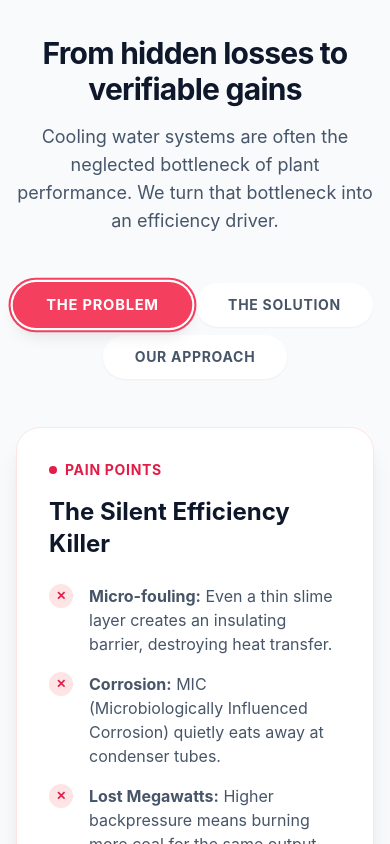
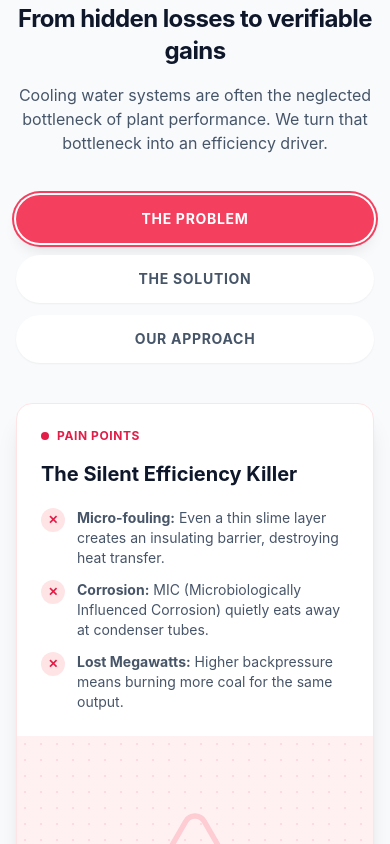
Before and after one commit to lazolason/tes-website, a Next.js app: page / in a window 390 px wide. Shown: the part 1180-2024 px from the top of the page. Built offline with nearby package versions, Linux system fonts and the light colour scheme; no server answers.

Commit message:
Mobile responsiveness improvements - Phase 2: Remaining components
Co-authored-by: lazolason <205752630+lazolason@users.noreply.github.com>

```diff
--- a/components/ProblemSolutionTabs.tsx
+++ b/components/ProblemSolutionTabs.tsx
@@ -16,22 +16,22 @@ export default function ProblemSolutionTabs() {
   ];
 
   return (
-    <section className="bg-slate-50 py-20 lg:py-28">
+    <section className="bg-slate-50 py-12 sm:py-16 lg:py-20 xl:py-28">
       <div className="mx-auto max-w-7xl px-4 sm:px-6 lg:px-8">
         <FadeIn>
-          <div className="text-center mb-12">
-            <h2 className="text-3xl font-bold tracking-tight text-slate-900 sm:text-4xl">
+          <div className="text-center mb-10 sm:mb-12">
+            <h2 className="text-2xl sm:text-3xl font-bold tracking-tight text-slate-900 sm:text-4xl">
               From hidden losses to verifiable gains
             </h2>
-            <p className="mt-4 text-lg text-slate-600 max-w-2xl mx-auto">
+            <p className="mt-4 text-base sm:text-lg text-slate-600 max-w-2xl mx-auto">
               Cooling water systems are often the neglected bottleneck of plant performance.
               We turn that bottleneck into an efficiency driver.
             </p>
           </div>
         </FadeIn>
 
-        {/* Tab Navigation */}
-        <div className="flex flex-wrap justify-center gap-2 mb-12" role="tablist" aria-label="TES overview tabs">
+        {/* Tab Navigation - Touch-friendly mobile */}
+        <div className="flex flex-col sm:flex-row flex-wrap justify-center gap-3 mb-10 sm:mb-12" role="tablist" aria-label="TES overview tabs">
           {tabs.map((tab) => (
             <button
               key={tab.id}
@@ -41,9 +41,9 @@ export default function ProblemSolutionTabs() {
               role="tab"
               aria-selected={activeTab === tab.id}
               aria-controls={`panel-${tab.id}`}
-              className={`px-8 py-3 rounded-full text-sm font-bold uppercase tracking-wider transition-all duration-300 ${
+              className={`px-6 sm:px-8 py-3.5 rounded-full text-sm font-bold uppercase tracking-wider transition-all duration-300 min-h-[44px] flex items-center justify-center ${
                 activeTab === tab.id
-                  ? `${tab.activeClass} text-white shadow-lg scale-105 ring-2 ring-offset-2`
+                  ? `${tab.activeClass} text-white shadow-lg sm:scale-105 ring-2 ring-offset-2`
                   : "bg-white text-slate-600 hover:bg-slate-100 shadow-sm hover:shadow"
               }`}
             >
@@ -53,7 +53,7 @@ export default function ProblemSolutionTabs() {
         </div>
 
         {/* Tab Content */}
-        <div className="relative min-h-[400px]">
+        <div className="relative min-h-[300px] sm:min-h-[400px]">
 
           {/* PROBLEM CONTENT */}
           <div
@@ -66,28 +66,28 @@ export default function ProblemSolutionTabs() {
                 : "opacity-0 translate-x-8 pointer-events-none absolute"
             }`}
           >
-            <div className="bg-white rounded-3xl overflow-hidden shadow-xl border border-rose-100">
+            <div className="bg-white rounded-2xl sm:rounded-3xl overflow-hidden shadow-xl border border-rose-100">
               <div className="grid lg:grid-cols-2">
-                <div className="p-8 lg:p-12 flex flex-col justify-center">
-                  <div className="inline-flex items-center gap-2 text-rose-600 font-bold uppercase tracking-wider text-sm mb-4">
+                <div className="p-6 sm:p-8 lg:p-12 flex flex-col justify-center">
+                  <div className="inline-flex items-center gap-2 text-rose-600 font-bold uppercase tracking-wider text-xs sm:text-sm mb-4">
                     <span className="w-2 h-2 rounded-full bg-rose-600"></span>
                     Pain Points
                   </div>
-                  <h3 className="text-2xl lg:text-3xl font-bold text-slate-900 mb-6">
+                  <h3 className="text-xl sm:text-2xl lg:text-3xl font-bold text-slate-900 mb-5 sm:mb-6">
                     The Silent Efficiency Killer
                   </h3>
-                  <ul className="space-y-4">
-                    <li className="flex gap-4">
+                  <ul className="space-y-3 sm:space-y-4">
+                    <li className="flex gap-3 sm:gap-4">
                       <div className="flex-shrink-0 w-6 h-6 rounded-full bg-rose-100 flex items-center justify-center text-rose-600 font-bold text-xs">✕</div>
-                      <p className="text-slate-600"><strong>Micro-fouling:</strong> Even a thin slime layer creates an insulating barrier, destroying heat transfer.</p>
+                      <p className="text-sm sm:text-base text-slate-600"><strong>Micro-fouling:</strong> Even a thin slime layer creates an insulating barrier, destroying heat transfer.</p>
                     </li>
-                    <li className="flex gap-4">
+                    <li className="flex gap-3 sm:gap-4">
                       <div className="flex-shrink-0 w-6 h-6 rounded-full bg-rose-100 flex items-center justify-center text-rose-600 font-bold text-xs">✕</div>
-                      <p className="text-slate-600"><strong>Corrosion:</strong> MIC (Microbiologically Influenced Corrosion) quietly eats away at condenser tubes.</p>
+                      <p className="text-sm sm:text-base text-slate-600"><strong>Corrosion:</strong> MIC (Microbiologically Influenced Corrosion) quietly eats away at condenser tubes.</p>
                     </li>
-                    <li className="flex gap-4">
+                    <li className="flex gap-3 sm:gap-4">
                       <div className="flex-shrink-0 w-6 h-6 rounded-full bg-rose-100 flex items-center justify-center text-rose-600 font-bold text-xs">✕</div>
-                      <p className="text-slate-600"><strong>Lost Megawatts:</strong> Higher backpressure means burning more coal for the same output.</p>
+                      <p className="text-sm sm:text-base text-slate-600"><strong>Lost Megawatts:</strong> Higher backpressure means burning more coal for the same output.</p>
                     </li>
                   </ul>
                 </div>
@@ -117,28 +117,28 @@ export default function ProblemSolutionTabs() {
                 : "opacity-0 translate-x-8 pointer-events-none absolute"
             }`}
           >
-             <div className="bg-white rounded-3xl overflow-hidden shadow-xl border border-emerald-100">
+             <div className="bg-white rounded-2xl sm:rounded-3xl overflow-hidden shadow-xl border border-emerald-100">
               <div className="grid lg:grid-cols-2">
-                <div className="p-8 lg:p-12 flex flex-col justify-center">
-                  <div className="inline-flex items-center gap-2 text-emerald-600 font-bold uppercase tracking-wider text-sm mb-4">
+                <div className="p-6 sm:p-8 lg:p-12 flex flex-col justify-center">
+                  <div className="inline-flex items-center gap-2 text-emerald-600 font-bold uppercase tracking-wider text-xs sm:text-sm mb-4">
                     <span className="w-2 h-2 rounded-full bg-emerald-600"></span>
                     The TES System
                   </div>
-                  <h3 className="text-2xl lg:text-3xl font-bold text-slate-900 mb-6">
+                  <h3 className="text-xl sm:text-2xl lg:text-3xl font-bold text-slate-900 mb-5 sm:mb-6">
                     Active Performance Management
                   </h3>
-                  <ul className="space-y-4">
-                    <li className="flex gap-4">
+                  <ul className="space-y-3 sm:space-y-4">
+                    <li className="flex gap-3 sm:gap-4">
                       <div className="flex-shrink-0 w-6 h-6 rounded-full bg-emerald-100 flex items-center justify-center text-emerald-600 font-bold text-xs">✓</div>
-                      <p className="text-slate-600"><strong>Clean Surfaces:</strong> Mexel®432 forms a protective film that prevents fouling from attaching.</p>
+                      <p className="text-sm sm:text-base text-slate-600"><strong>Clean Surfaces:</strong> Mexel®432 forms a protective film that prevents fouling from attaching.</p>
                     </li>
-                    <li className="flex gap-4">
+                    <li className="flex gap-3 sm:gap-4">
                       <div className="flex-shrink-0 w-6 h-6 rounded-full bg-emerald-100 flex items-center justify-center text-emerald-600 font-bold text-xs">✓</div>
-                      <p className="text-slate-600"><strong>IoT Dosing:</strong> Smart skids dose precisely when needed, logging every event to the cloud.</p>
+                      <p className="text-sm sm:text-base text-slate-600"><strong>IoT Dosing:</strong> Smart skids dose precisely when needed, logging every event to the cloud.</p>
                     </li>
-                    <li className="flex gap-4">
+                    <li className="flex gap-3 sm:gap-4">
                       <div className="flex-shrink-0 w-6 h-6 rounded-full bg-emerald-100 flex items-center justify-center text-emerald-600 font-bold text-xs">✓</div>
-	                      <p className="text-slate-600"><strong>Efficiency Gains:</strong> Maintain &quot;Day 1&quot; cleanliness for better vacuum and lower fuel use.</p>
+	                      <p className="text-sm sm:text-base text-slate-600"><strong>Efficiency Gains:</strong> Maintain &quot;Day 1&quot; cleanliness for better vacuum and lower fuel use.</p>
                     </li>
                   </ul>
                 </div>
@@ -167,31 +167,31 @@ export default function ProblemSolutionTabs() {
                 : "opacity-0 translate-x-8 pointer-events-none absolute"
             }`}
           >
-             <div className="bg-white rounded-3xl overflow-hidden shadow-xl border border-blue-100">
+             <div className="bg-white rounded-2xl sm:rounded-3xl overflow-hidden shadow-xl border border-blue-100">
               <div className="grid lg:grid-cols-2">
-                <div className="p-8 lg:p-12 flex flex-col justify-center">
-                  <div className="inline-flex items-center gap-2 text-blue-600 font-bold uppercase tracking-wider text-sm mb-4">
+                <div className="p-6 sm:p-8 lg:p-12 flex flex-col justify-center">
+                  <div className="inline-flex items-center gap-2 text-blue-600 font-bold uppercase tracking-wider text-xs sm:text-sm mb-4">
                     <span className="w-2 h-2 rounded-full bg-blue-600"></span>
                     Methodology
                   </div>
-                  <h3 className="text-2xl lg:text-3xl font-bold text-slate-900 mb-6">
+                  <h3 className="text-xl sm:text-2xl lg:text-3xl font-bold text-slate-900 mb-5 sm:mb-6">
                     A Partnership, Not a Product
                   </h3>
-	                  <p className="text-slate-600 mb-6">
+	                  <p className="text-sm sm:text-base text-slate-600 mb-5 sm:mb-6">
 	                    We don&apos;t just sell drums of chemical. We deploy a managed system with shared goals.
 	                  </p>
-                  <ul className="space-y-4">
-                    <li className="flex gap-4">
+                  <ul className="space-y-3 sm:space-y-4">
+                    <li className="flex gap-3 sm:gap-4">
                       <div className="flex-shrink-0 w-6 h-6 rounded-full bg-blue-100 flex items-center justify-center text-blue-600 font-bold text-xs">1</div>
-                      <p className="text-slate-600"><strong>Baseline:</strong> We verify current performance gaps using Eskom RT&D protocols.</p>
+                      <p className="text-sm sm:text-base text-slate-600"><strong>Baseline:</strong> We verify current performance gaps using Eskom RT&D protocols.</p>
                     </li>
-                    <li className="flex gap-4">
+                    <li className="flex gap-3 sm:gap-4">
                       <div className="flex-shrink-0 w-6 h-6 rounded-full bg-blue-100 flex items-center justify-center text-blue-600 font-bold text-xs">2</div>
-                      <p className="text-slate-600"><strong>Intervention:</strong> We deploy the skid and chemistry, monitoring TR and TTD in real-time.</p>
+                      <p className="text-sm sm:text-base text-slate-600"><strong>Intervention:</strong> We deploy the skid and chemistry, monitoring TR and TTD in real-time.</p>
                     </li>
-                    <li className="flex gap-4">
+                    <li className="flex gap-3 sm:gap-4">
                       <div className="flex-shrink-0 w-6 h-6 rounded-full bg-blue-100 flex items-center justify-center text-blue-600 font-bold text-xs">3</div>
-                      <p className="text-slate-600"><strong>Verification:</strong> Independent referees validate the results for total transparency.</p>
+                      <p className="text-sm sm:text-base text-slate-600"><strong>Verification:</strong> Independent referees validate the results for total transparency.</p>
                     </li>
                   </ul>
                 </div>
```
Also changed, not shown: components/CTASection.tsx (+12 -12 lines), components/ValidationSection.tsx (+8 -8 lines).
